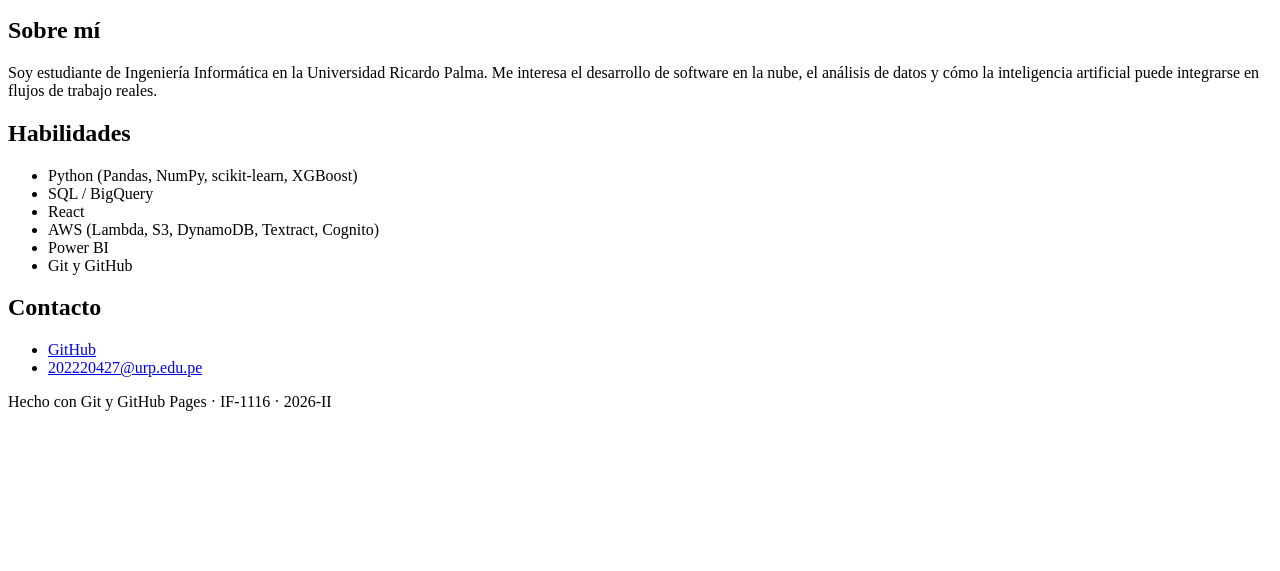
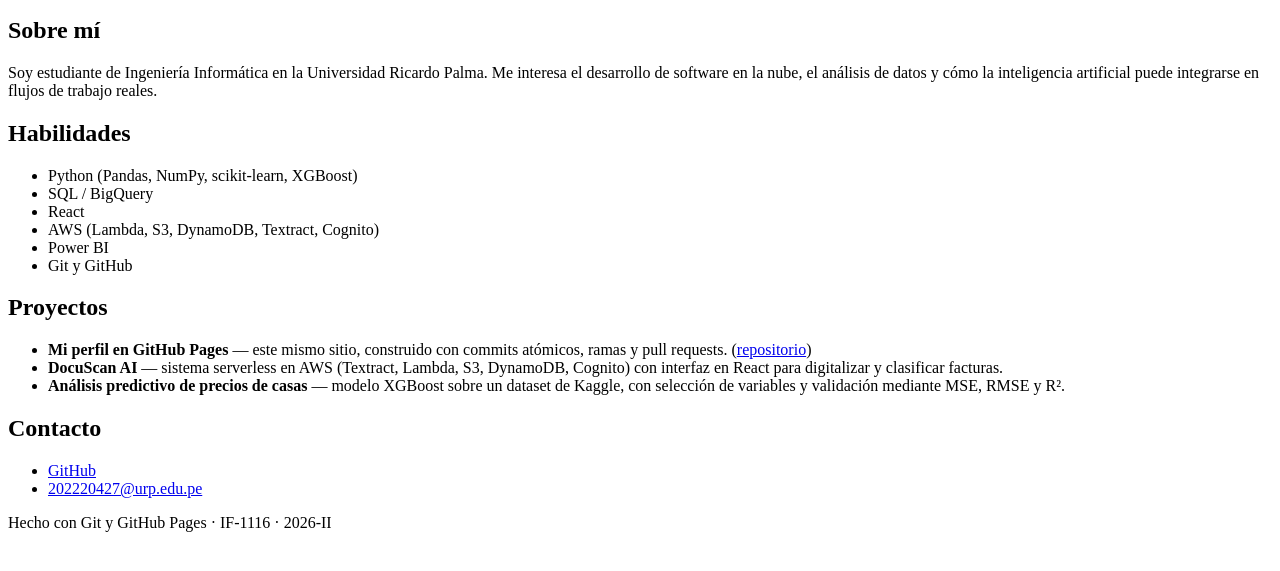
Before and after one commit to Gabrieldla/Gabrieldla.github.io, a plain HTML site: page index.html in a window 1280 px wide. Shown: the part 101-672 px from the top of the page. Drawn offline with Linux system fonts and the light colour scheme.

Commit message:
Agregar sección de proyectos

```diff
--- a/index.html
+++ b/index.html
@@ -28,6 +28,24 @@
         <li>Git y GitHub</li>
       </ul>
     </section>
+    <section id="proyectos">
+      <h2>Proyectos</h2>
+      <ul>
+        <li>
+          <strong>Mi perfil en GitHub Pages</strong> — este mismo sitio, construido con
+          commits atómicos, ramas y pull requests.
+          (<a href="https://github.com/Gabrieldla/Gabrieldla.github.io">repositorio</a>)
+        </li>
+        <li>
+          <strong>DocuScan AI</strong> — sistema serverless en AWS (Textract, Lambda, S3,
+          DynamoDB, Cognito) con interfaz en React para digitalizar y clasificar facturas.
+        </li>
+        <li>
+          <strong>Análisis predictivo de precios de casas</strong> — modelo XGBoost sobre un
+          dataset de Kaggle, con selección de variables y validación mediante MSE, RMSE y R².
+        </li>
+      </ul>
+    </section>
     <section id="contacto">
       <h2>Contacto</h2>
       <ul>
```
